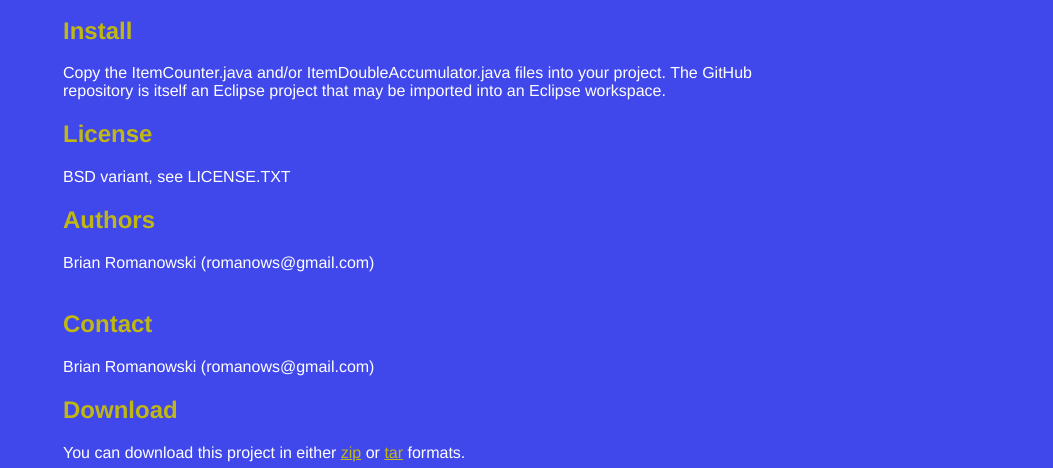
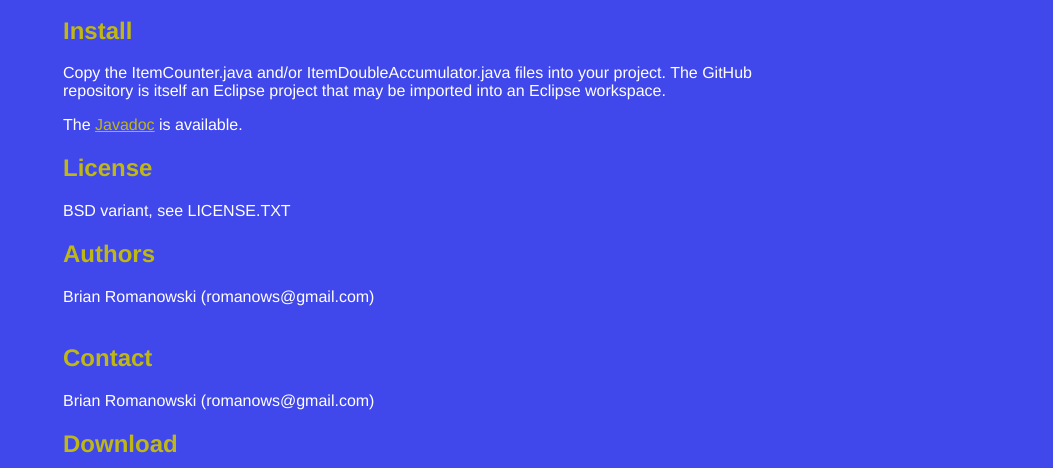
Before and after one commit to romanows/ItemCounter, a plain HTML site: page index.html in a window 1280 px wide. Shown: the part 332-800 px from the top of the page, without its empty margins (227-1280 px from the left). Drawn offline with Linux system fonts and the light colour scheme.

Commit message:
Doc
Trying to see how I can link to the Javadoc from the github page.

```diff
--- a/index.html
+++ b/index.html
@@ -53,6 +53,7 @@
 <p>Java 1.5+, JUnit 4 to run the unit tests.</p>
 <h2>Install</h2>
 <p>Copy the ItemCounter.java and/or ItemDoubleAccumulator.java files into your project.  The GitHub repository is itself an Eclipse project that may be imported into an Eclipse workspace.</p>
+<p>The <a href="doc/index.html">Javadoc</a> is available.</p>
 <h2>License</h2>
 <p>BSD variant, see LICENSE.TXT</p>
 <h2>Authors</h2>
```
